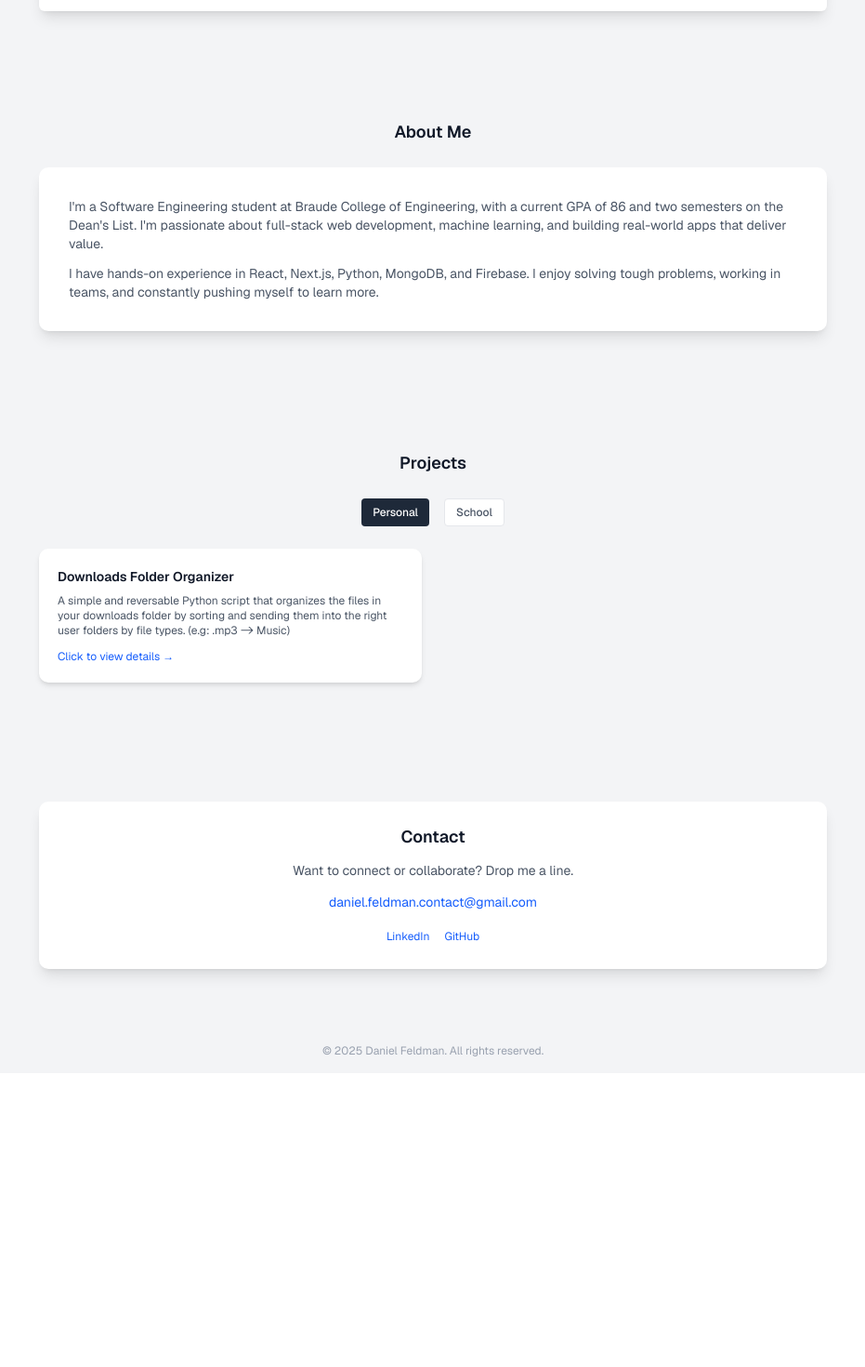
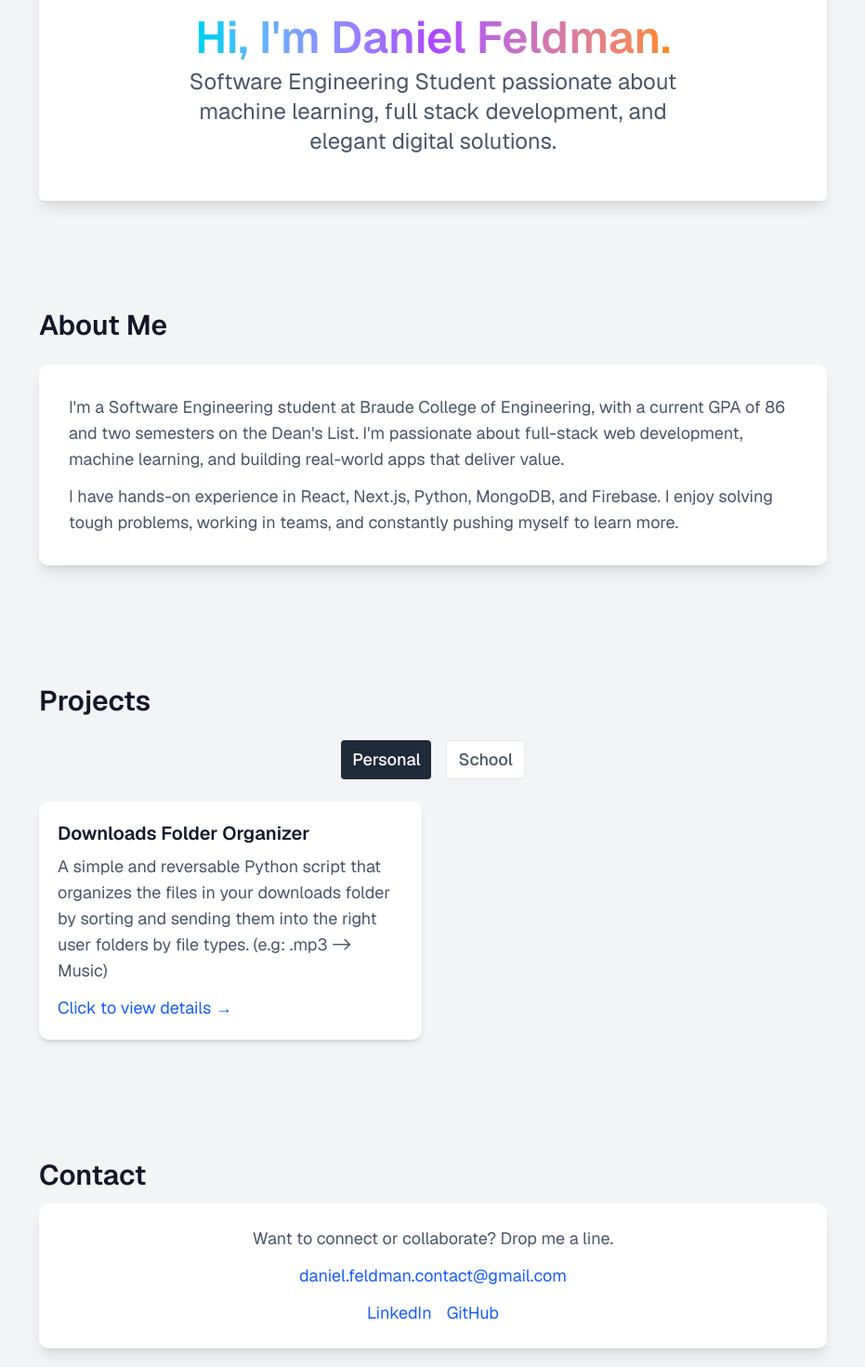
Before and after one commit to DanielFeldman1/portfolio, a Next.js app: page / in a window 1280 px wide. Shown: the part 380-1850 px from the top of the page at 93% size, without its empty margins (174-1105 px from the left). Before the commit the page ends 1534 px from the top, so only its background shows below. Built offline with nearby package versions, Linux system fonts and the light colour scheme.

Commit message:
Fixed text sizes
changed title and text sizes

```diff
--- a/src/app/page.js
+++ b/src/app/page.js
@@ -191,12 +191,12 @@ export default function Portfolio() {
               <img
                 src="/portfolio-profile-pic.jpg"
                 alt="Daniel Feldman portrait"
-                className="w-32 h-32 rounded-full mb-6 object-cover border-2 border-gray-300"
+                className="w-64 h-64 rounded-full mb-6 object-cover border-2 border-gray-300"
               />
-              <h2 className="text-lg font-semibold mb-2 bg-gradient-to-r text-transparent from-cyan-400 via-purple-500 to-orange-400 bg-clip-text">
+              <h2 className="text-5xl font-semibold mb-2 bg-gradient-to-r text-transparent from-cyan-400 via-purple-500 to-orange-400 bg-clip-text">
                 Hi, I'm Daniel Feldman.
               </h2>
-              <p className="text-sm text-gray-600 max-w-xl">
+              <p className="text-2xl text-gray-600 max-w-xl">
                 Software Engineering Student passionate about machine learning,
                 full stack development, and elegant digital solutions.
               </p>
@@ -205,18 +205,18 @@ export default function Portfolio() {
 
           {/* About */}
           <section id="about" className="px-4 md:px-6 py-16 max-w-4xl mx-auto">
-            <h3 className="text-lg font-semibold mb-6 text-center text-gray-900">
+            <h3 className="text-3xl font-semibold mb-6 text-left text-gray-900">
               About Me
             </h3>
             <div className="bg-white rounded-lg shadow-lg px-8 py-8">
-              <p className="text-sm text-gray-600 mb-3">
+              <p className="text-lg text-gray-600 mb-3">
                 I'm a Software Engineering student at Braude College of
                 Engineering, with a current GPA of 86 and two semesters on the
                 Dean's List. I'm passionate about full-stack web development,
                 machine learning, and building real-world apps that deliver
                 value.
               </p>
-              <p className="text-sm text-gray-600">
+              <p className="text-lg text-gray-600">
                 I have hands-on experience in React, Next.js, Python, MongoDB,
                 and Firebase. I enjoy solving tough problems, working in teams,
                 and constantly pushing myself to learn more.
@@ -229,13 +229,13 @@ export default function Portfolio() {
             id="projects"
             className="px-4 md:px-6 py-16 max-w-4xl mx-auto"
           >
-            <h3 className="text-lg font-semibold text-center mb-6 text-gray-900">
+            <h3 className="text-3xl font-semibold text-left mb-6 text-gray-900">
               Projects
             </h3>
             <div className="flex justify-center space-x-4 mb-6">
               <button
                 onClick={() => setActiveTab("personal")}
-                className={`px-3 py-1.5 rounded text-xs font-medium ${
+                className={`px-3 py-1.5 rounded text-lg font-medium ${
                   activeTab === "personal"
                     ? "bg-gray-800 text-white"
                     : "bg-white border border-gray-200 text-gray-600"
@@ -245,7 +245,7 @@ export default function Portfolio() {
               </button>
               <button
                 onClick={() => setActiveTab("school")}
-                className={`px-3 py-1.5 rounded text-xs font-medium ${
+                className={`px-3 py-1.5 rounded text-lg font-medium ${
                   activeTab === "school"
                     ? "bg-gray-800 text-white"
                     : "bg-white border border-gray-200 text-gray-600"
@@ -261,13 +261,13 @@ export default function Portfolio() {
                   className="bg-white rounded-lg shadow-md p-5 hover:scale-101 hover:shadow-lg duration-150 cursor-pointer"
                   onClick={() => openProjectOverlay(proj)}
                 >
-                  <h4 className="text-sm font-semibold mb-2 text-gray-900">
+                  <h4 className="text-xl font-semibold mb-2 text-gray-900">
                     {proj.title}
                   </h4>
-                  <p className="mb-3 text-xs text-gray-600">
+                  <p className="mb-3 text-lg text-gray-600">
                     {proj.description}
                   </p>
-                  <div className="text-xs text-blue-600 hover:underline">
+                  <div className="text-lg text-blue-600 hover:underline">
                     Click to view details →
                   </div>
                 </div>
@@ -280,29 +280,30 @@ export default function Portfolio() {
             id="contact"
             className="px-4 md:px-6 py-16 max-w-4xl mx-auto"
           >
-            <div className="bg-white rounded-lg shadow-lg px-8 py-6 text-center">
-              <h3 className="text-lg font-semibold mb-3 text-gray-900">
+            <h3 className="text-3xl font-semibold mb-3 text-gray-900">
                 Contact
               </h3>
-              <p className="mb-3 text-sm text-gray-600">
+            <div className="bg-white rounded-lg shadow-lg px-8 py-6 text-center">
+
+              <p className="mb-3 text-lg text-gray-600">
                 Want to connect or collaborate? Drop me a line.
               </p>
               <a
                 href="mailto:daniel.feldman.contact@gmail.com"
-                className="text-sm text-blue-600 hover:underline"
+                className="text-lg text-blue-600 hover:underline"
               >
                 daniel.feldman.contact@gmail.com
               </a>
               <div className="mt-3 space-x-4">
                 <a
                   href="https://linkedin.com/in/dany-feldman"
-                  className="text-xs text-blue-600 hover:underline"
+                  className="text-lg text-blue-600 hover:underline"
                 >
                   LinkedIn
                 </a>
                 <a
                   href="https://github.com/DanielFeldman1"
-                  className="text-xs text-blue-600 hover:underline"
+                  className="text-lg text-blue-600 hover:underline"
                 >
                   GitHub
                 </a>
@@ -311,7 +312,7 @@ export default function Portfolio() {
           </section>
 
           {/* Footer */}
-          <footer className="text-center py-4 text-xs text-gray-400 px-4">
+          <footer className="text-center py-4 text-lg text-gray-400 px-4">
             &copy; {new Date().getFullYear()} Daniel Feldman. All rights
             reserved.
           </footer>
--- a/src/components/Navbar.jsx
+++ b/src/components/Navbar.jsx
@@ -5,7 +5,7 @@ export default function Navbar() {
   return (
     <div>
       {/* Navbar */}
-      <nav className="text-xs fixed top-0 left-0 w-full bg-white shadow z-50 px-2 md:px-4 py-2 flex justify-between items-center">
+      <nav className="text-md fixed top-0 left-0 w-full bg-white shadow h-11 z-50 px-2 md:px-4 py-2 flex justify-between items-center">
         <a href='#'><h1 className="hover:text-cyan-400 duration-500" >Daniel Feldman</h1></a>
         <div className="md:hidden">
           <button
```
